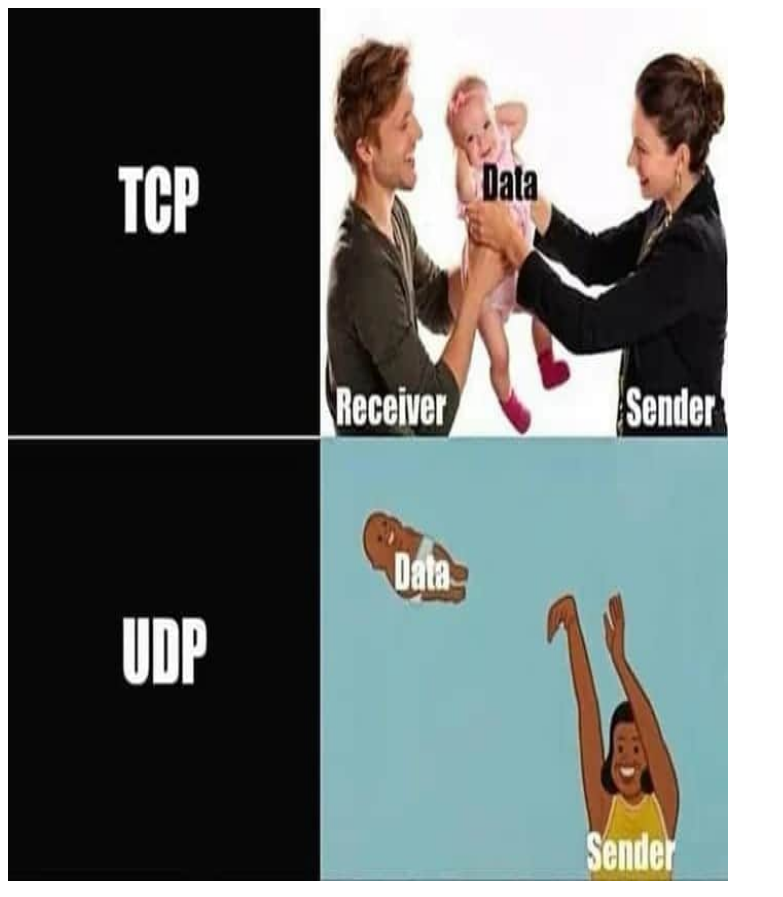
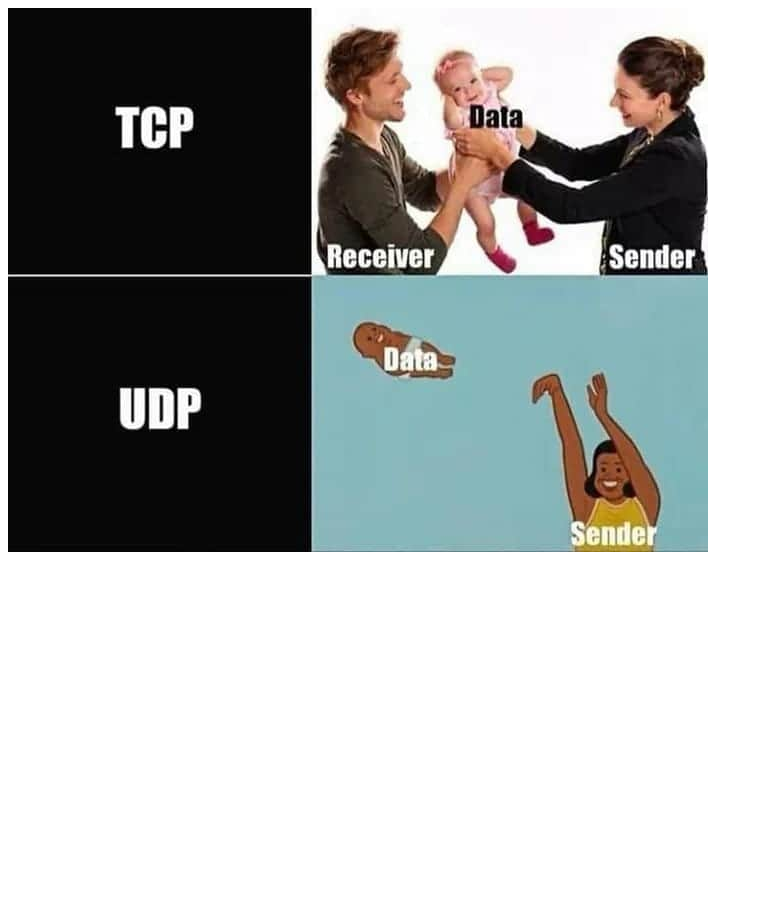
Before and after one commit to Tartosz/tartosz.github.io, a plain HTML site: page index.html in a window 1280 px wide. Shown: the whole page, without its empty margins (0-783 px from the left). After the commit the page ends 800 px from the top, so only its background shows below. Drawn offline with Linux system fonts and the light colour scheme.

Commit message:
Update index.html

```diff
--- a/index.html
+++ b/index.html
@@ -1 +1 @@
-<p><img src="https://raw.githubusercontent.com/Tartosz/tartosz.github.io/main/404.jpg" alt="" width="720" height="873" /></p>
+<p><img src="https://raw.githubusercontent.com/Tartosz/tartosz.github.io/main/404.jpg" alt="" width="700" height="544" /></p>
```
